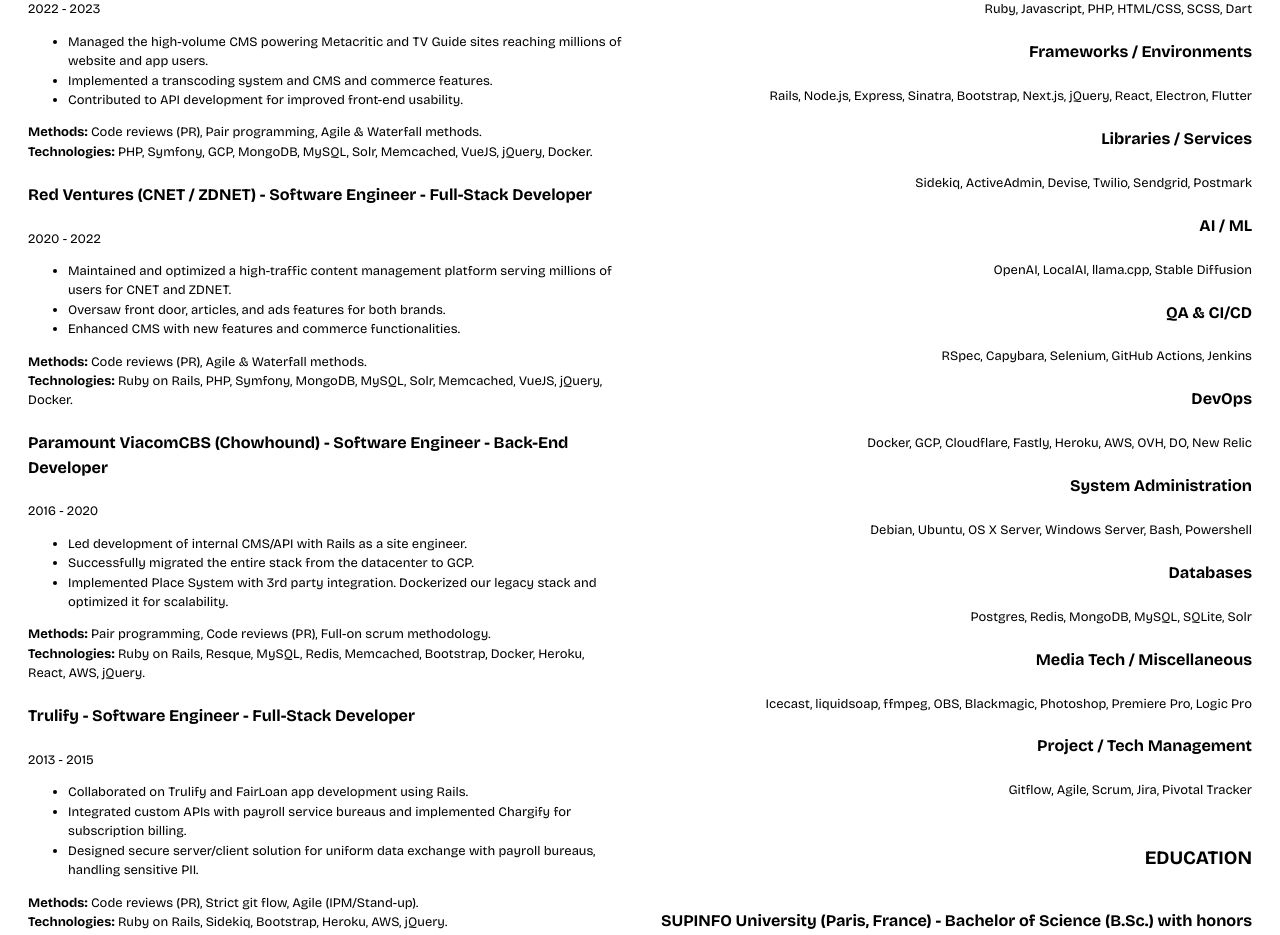
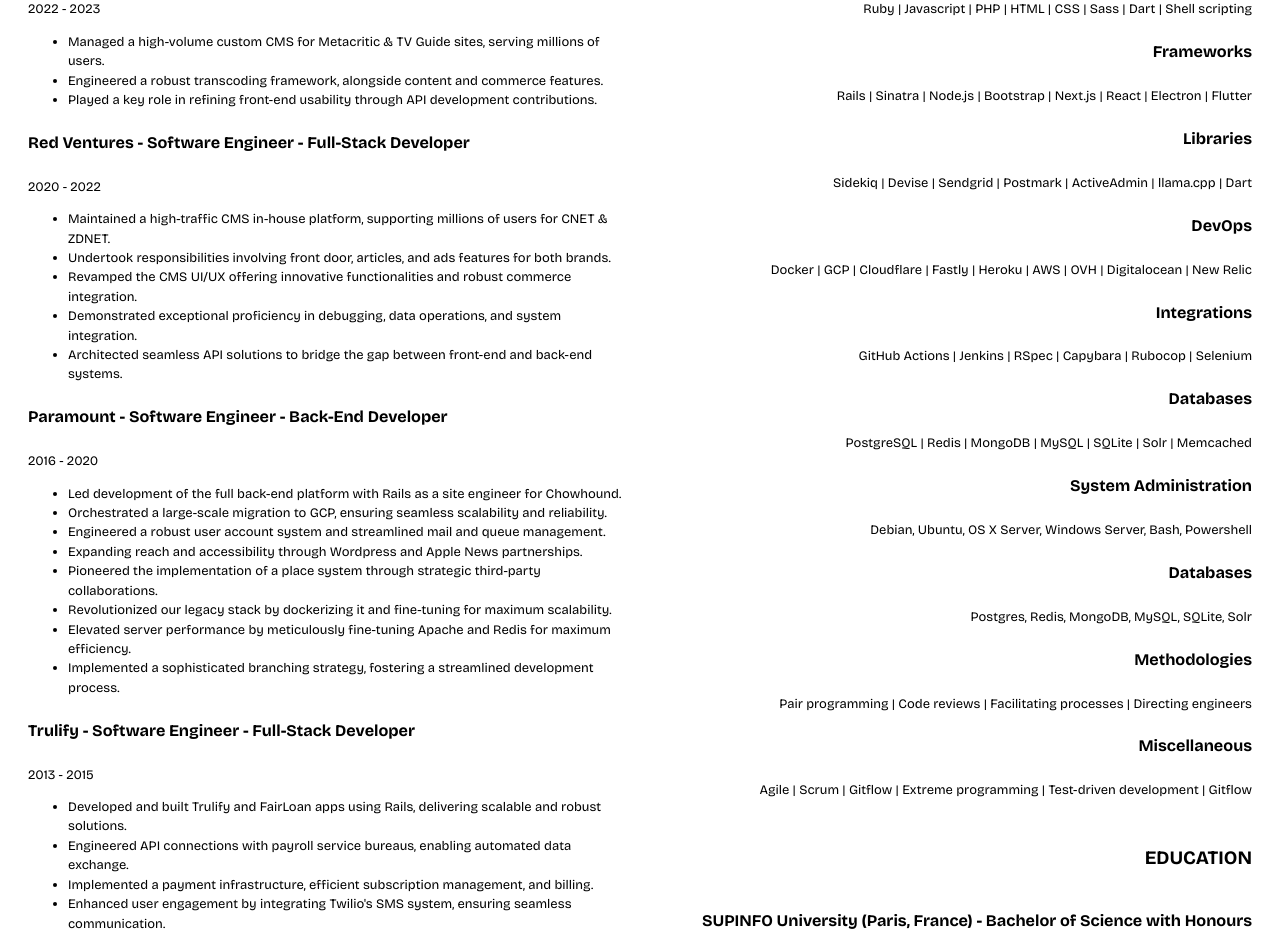
Before and after one commit to mkpascal/mkpascal.net, a Next.js app: page /resume in a window 1280 px wide. Shown: the part 520-1455 px from the top of the page. Built offline with nearby package versions, Linux system fonts and the light colour scheme.

Commit message:
resume update

```diff
--- a/pages/resume.js
+++ b/pages/resume.js
@@ -14,7 +14,7 @@
                 <div className={utilStyles.list}>
                     <div>
                         <p className={styles.topLink}>
-                            <Link href={`https://www.mkpascal.net/ws_resume.pdf`}>
+                            <Link href={`https://www.mkpascal.net/se_resume.pdf`}>
                                 <i className="fas fa-file-download"></i> Download PDF Resume
                             </Link>
                         </p>
@@ -29,48 +29,50 @@
                         <div className={styles.leftColumn}>
                             <h3>EXPERIENCE</h3>
                             <div>
-                                <h4>Fandom (Metacritic / TV Guide) - Software Engineer - Back-End Developer</h4>
+                                <h4>Fandom - Software Engineer - Back-End Developer</h4>
                                 <p>2022 - 2023</p>
                                 <ul>
-                                    <li>Managed the high-volume CMS powering Metacritic and TV Guide sites reaching millions of website and app users.</li>
-                                    <li>Implemented a transcoding system and CMS and commerce features.</li>
-                                    <li>Contributed to API development for improved front-end usability.</li>
+                                    <li>Managed a high-volume custom CMS for Metacritic & TV Guide sites, serving millions of users.</li>
+                                    <li>Engineered a robust transcoding framework, alongside content and commerce features.</li>
+                                    <li>Played a key role in refining front-end usability through API development contributions.</li>
                                 </ul>
-                                <p><strong>Methods:</strong> Code reviews (PR), Pair programming, Agile & Waterfall methods.
-                                <br/><strong>Technologies:</strong> PHP, Symfony, GCP, MongoDB, MySQL, Solr, Memcached, VueJS, jQuery, Docker.</p>
                             </div>
                             <div>
-                                <h4>Red Ventures (CNET / ZDNET) - Software Engineer - Full-Stack Developer</h4>
+                                <h4>Red Ventures - Software Engineer - Full-Stack Developer</h4>
                                 <p>2020 - 2022</p>
                                 <ul>
-                                    <li>Maintained and optimized a high-traffic content management platform serving millions of users for CNET and ZDNET.</li>
-                                    <li>Oversaw front door, articles, and ads features for both brands.</li>
-                                    <li>Enhanced CMS with new features and commerce functionalities.</li>
+                                    <li>Maintained a high-traffic CMS in-house platform, supporting millions of users for CNET & ZDNET.</li>
+                                    <li>Undertook responsibilities involving front door, articles, and ads features for both brands.</li>
+                                    <li>Revamped the CMS UI/UX offering innovative functionalities and robust commerce integration.</li>
+                                    <li>Demonstrated exceptional proficiency in debugging, data operations, and system integration.</li>
+                                    <li>Architected seamless API solutions to bridge the gap between front-end and back-end systems.</li>
                                 </ul>
-                                <p><strong>Methods:</strong> Code reviews (PR), Agile & Waterfall methods.
-                                <br/><strong>Technologies:</strong> Ruby on Rails, PHP, Symfony, MongoDB, MySQL, Solr, Memcached, VueJS, jQuery, Docker.</p>
                             </div>
                             <div>
-                                <h4>Paramount ViacomCBS (Chowhound) - Software Engineer - Back-End Developer</h4>
+                                <h4>Paramount - Software Engineer - Back-End Developer</h4>
                                 <p>2016 - 2020</p>
                                 <ul>
-                                    <li>Led development of internal CMS/API with Rails as a site engineer.</li>
-                                    <li>Successfully migrated the entire stack from the datacenter to GCP.</li>
-                                    <li>Implemented Place System with 3rd party integration. Dockerized our legacy stack and optimized it for scalability.</li>
+                                    <li>Led development of the full back-end platform with Rails as a site engineer for Chowhound.</li>
+                                    <li>Orchestrated a large-scale migration to GCP, ensuring seamless scalability and reliability.</li>
+                                    <li>Engineered a robust user account system and streamlined mail and queue management.</li>
+                                    <li>Expanding reach and accessibility through Wordpress and Apple News partnerships.</li>
+                                    <li>Pioneered the implementation of a place system through strategic third-party collaborations.</li>
+                                    <li>Revolutionized our legacy stack by dockerizing it and fine-tuning for maximum scalability.</li>
+                                    <li>Elevated server performance by meticulously fine-tuning Apache and Redis for maximum efficiency.</li>
+                                    <li>Implemented a sophisticated branching strategy, fostering a streamlined development process.</li>
                                 </ul>
-                                <p><strong>Methods:</strong> Pair programming, Code reviews (PR), Full-on scrum methodology.
-                                <br/><strong>Technologies:</strong> Ruby on Rails, Resque, MySQL, Redis, Memcached, Bootstrap, Docker, Heroku, React, AWS, jQuery.</p>
                             </div>
                             <div>
                                 <h4>Trulify - Software Engineer - Full-Stack Developer</h4>
                                 <p>2013 - 2015</p>
                                 <ul>
-                                    <li>Collaborated on Trulify and FairLoan app development using Rails.</li>
-                                    <li>Integrated custom APIs with payroll service bureaus and implemented Chargify for subscription billing.</li>
-                                    <li>Designed secure server/client solution for uniform data exchange with payroll bureaus, handling sensitive PII.</li>
+                                    <li>Developed and built Trulify and FairLoan apps using Rails, delivering scalable and robust solutions.</li>
+                                    <li>Engineered API connections with payroll service bureaus, enabling automated data exchange.</li>
+                                    <li>Implemented a payment infrastructure, efficient subscription management, and billing.</li>
+                                    <li>Enhanced user engagement by integrating Twilio's SMS system, ensuring seamless communication.</li>
+                                    <li>Migrated the frontend framework to Bootstrap, improving the user experience and responsiveness.</li>
+                                    <li>Designed and implemented secure data exchange protocols, safeguarding sensitive PII.</li>
                                 </ul>
-                                <p><strong>Methods:</strong> Code reviews (PR), Strict git flow, Agile (IPM/Stand-up).
-                                <br/><strong>Technologies:</strong> Ruby on Rails, Sidekiq, Bootstrap, Heroku, AWS, jQuery.</p>
                             </div>
                             <div className={styles.langResume}>
                             <h3>LANGUAGES</h3>
@@ -84,27 +86,27 @@
                             <h3>SKILLS</h3>
                             <div>
                                 <h4>Languages</h4>
-                                <p>Ruby, Javascript, PHP, HTML/CSS, SCSS, Dart</p>
+                                <p>Ruby | Javascript | PHP | HTML | CSS | Sass | Dart | Shell scripting</p>
                             </div>
                             <div>
-                                <h4>Frameworks / Environments</h4>
-                                <p>Rails, Node.js, Express, Sinatra, Bootstrap, Next.js, jQuery, React, Electron, Flutter</p>
+                                <h4>Frameworks</h4>
+                                <p>Rails | Sinatra | Node.js | Bootstrap | Next.js | React | Electron | Flutter</p>
                             </div>
                             <div>
-                                <h4>Libraries / Services</h4>
-                                <p>Sidekiq, ActiveAdmin, Devise, Twilio, Sendgrid, Postmark</p>
-                            </div>
-                            <div>
-                                <h4>AI / ML</h4>
-                                <p>OpenAI, LocalAI, llama.cpp, Stable Diffusion</p>
-                            </div>
-                            <div>
-                                <h4>QA & CI/CD</h4>
-                                <p>RSpec, Capybara, Selenium, GitHub Actions, Jenkins</p>
+                                <h4>Libraries</h4>
+                                <p>Sidekiq | Devise | Sendgrid | Postmark | ActiveAdmin | llama.cpp | Dart</p>
                             </div>
                             <div>
                                 <h4>DevOps</h4>
-                                <p>Docker, GCP, Cloudflare, Fastly, Heroku, AWS, OVH, DO, New Relic</p>
+                                <p>Docker | GCP | Cloudflare | Fastly | Heroku | AWS | OVH | Digitalocean | New Relic</p>
+                            </div>
+                            <div>
+                                <h4>Integrations</h4>
+                                <p>GitHub Actions | Jenkins | RSpec | Capybara | Rubocop | Selenium</p>
+                            </div>
+                            <div>
+                                <h4>Databases</h4>
+                                <p>PostgreSQL | Redis | MongoDB | MySQL | SQLite | Solr | Memcached</p>
                             </div>
                             <div>
                                 <h4>System Administration</h4>
@@ -115,22 +117,21 @@
                                 <p>Postgres, Redis, MongoDB, MySQL, SQLite, Solr</p>
                             </div>
                             <div>
-                                <h4>Media Tech / Miscellaneous</h4>
-                                <p>Icecast, liquidsoap, ffmpeg, OBS, Blackmagic, Photoshop, Premiere Pro, Logic Pro</p>
+                                <h4>Methodologies</h4>
+                                <p>Pair programming | Code reviews | Facilitating processes | Directing engineers</p>
                             </div>
                             <div>
-                                <h4>Project / Tech Management</h4>
-                                <p>Gitflow, Agile, Scrum, Jira, Pivotal Tracker</p>
+                                <h4>Miscellaneous</h4>
+                                <p>Agile | Scrum | Gitflow | Extreme programming | Test-driven development | Gitflow</p>
                             </div>
                             <div>
                                 <h3>EDUCATION</h3>
                                 <div>
-                                    <h4>SUPINFO University (Paris, France) - Bachelor of Science (B.Sc.) with honors in Computer Science</h4>
+                                    <h4>SUPINFO University (Paris, France) - Bachelor of Science with Honours (B.Sc. Hons.) in Computer Science</h4>
                                     <p>2008-2013</p>
-                                    <p>Throughout my education in computer science, I pursued many internships.</p>
                                 </div>
                                 <div>
-                                    <h4>Previous Internships</h4>
+                                    <h4>Internships</h4>
                                     <div>
                                         <p>iTLiGENT (Paris, France) - Software Engineer - Full-Stack Developer
                                         <br/>2011-2012</p>
```
Also changed, not shown: 1 other file (tests, documents, lock files or other folders).
